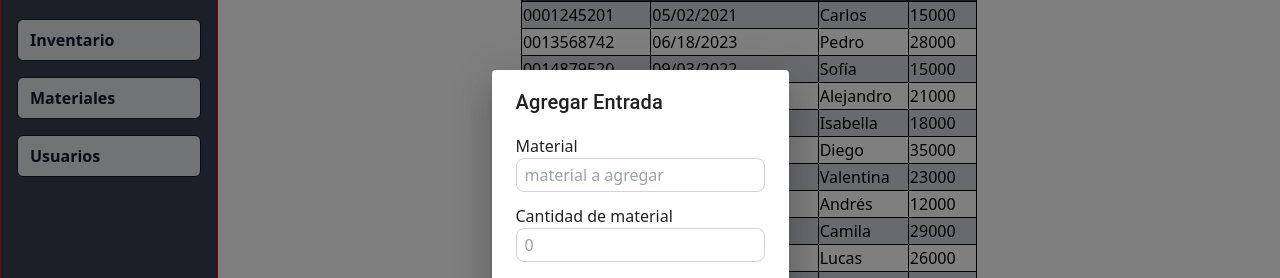
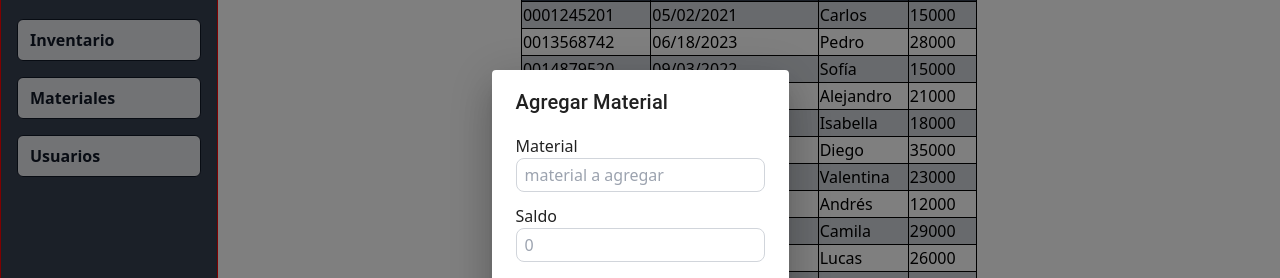
Before and after one commit to alcideszapata/gestion-inventario, a Next.js app: page /Materiales in a window 1280 px wide. Both pictures are taken after a click on the button "Agregar material". Shown: the part 162-440 px from the top of the page. Built offline with nearby package versions, Linux system fonts and the light colour scheme.

Commit message:
se ajustan los modales de usuario y materiales

```diff
--- a/components/modals/ModalAgregarMateriales.tsx
+++ b/components/modals/ModalAgregarMateriales.tsx
@@ -5,7 +5,7 @@ import { Modal } from './Modal';
 const ModalAgregarMateriales = () => {
     const {openModalAgregarMateriales, setOpenModalAgregarMateriales} = useMovimientosContext();
   return (
-    <Modal title='Agregar Entrada' open={openModalAgregarMateriales} setOpen={setOpenModalAgregarMateriales}>
+    <Modal title='Agregar Material' open={openModalAgregarMateriales} setOpen={setOpenModalAgregarMateriales}>
     <FormModalAgregarMateriales/>
     </Modal>
   );
@@ -20,7 +20,7 @@ const FormModalAgregarMateriales = ()=>{
                     <input type= 'string' name='material' placeholder='material a agregar'/>
                 </label>
                 <label htmlFor="Entry">
-                    <span>Cantidad de material</span>
+                    <span>Saldo</span>
                     <input type= 'number' name='entry' placeholder='0' min={0}/>
                 </label>
                 <label htmlFor="date">
--- a/components/modals/ModalEditarUsuario.tsx
+++ b/components/modals/ModalEditarUsuario.tsx
@@ -6,7 +6,7 @@ import { useMovimientosContext } from '@context/MovimientosContext';
 const ModalEditarUsuario = () => {
     const {openModalEditarUsuarios, setOpenModalEditarUsuarios} = useMovimientosContext();
     return (
-        <Modal title='Agregar Entrada' open={openModalEditarUsuarios} setOpen={setOpenModalEditarUsuarios}>
+        <Modal title='Agregar usuario' open={openModalEditarUsuarios} setOpen={setOpenModalEditarUsuarios}>
         <FormModalEditarUsuario/>
         </Modal>
     );
```
